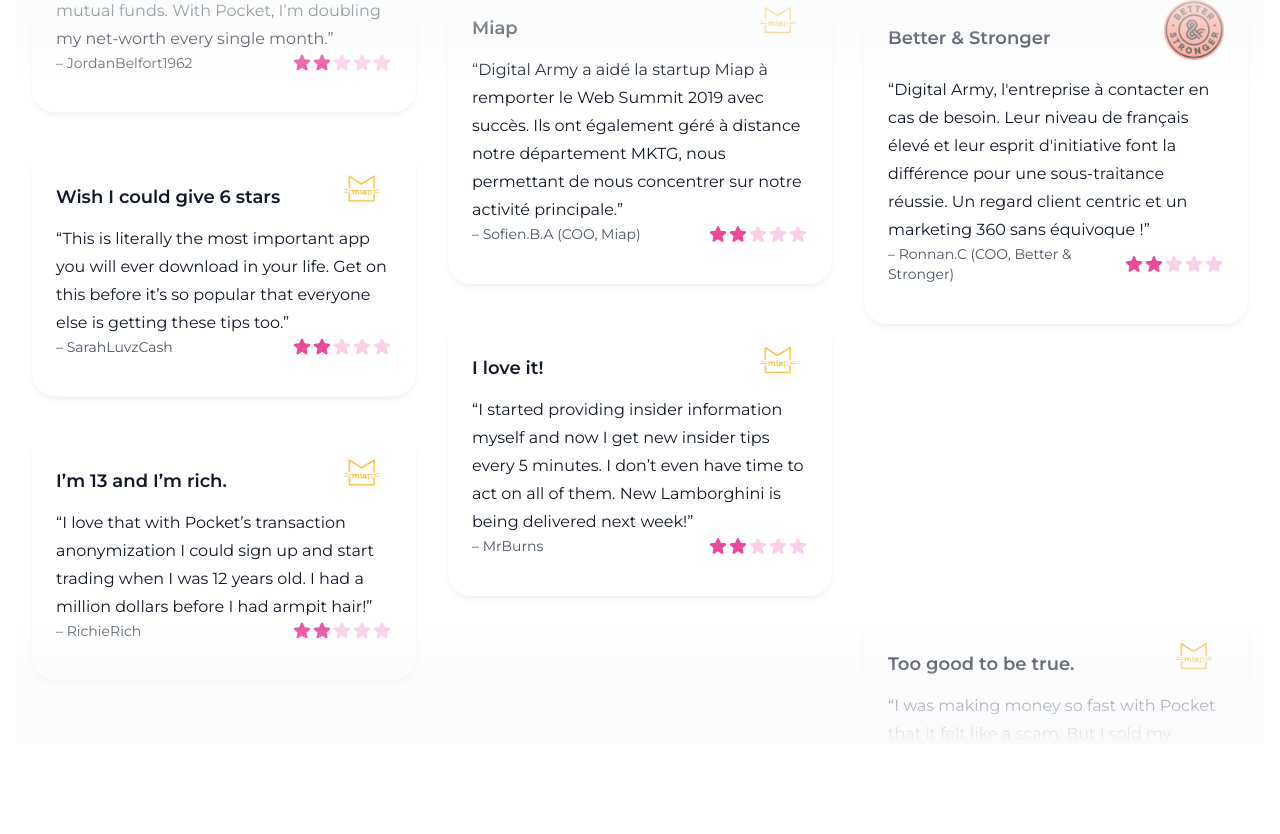
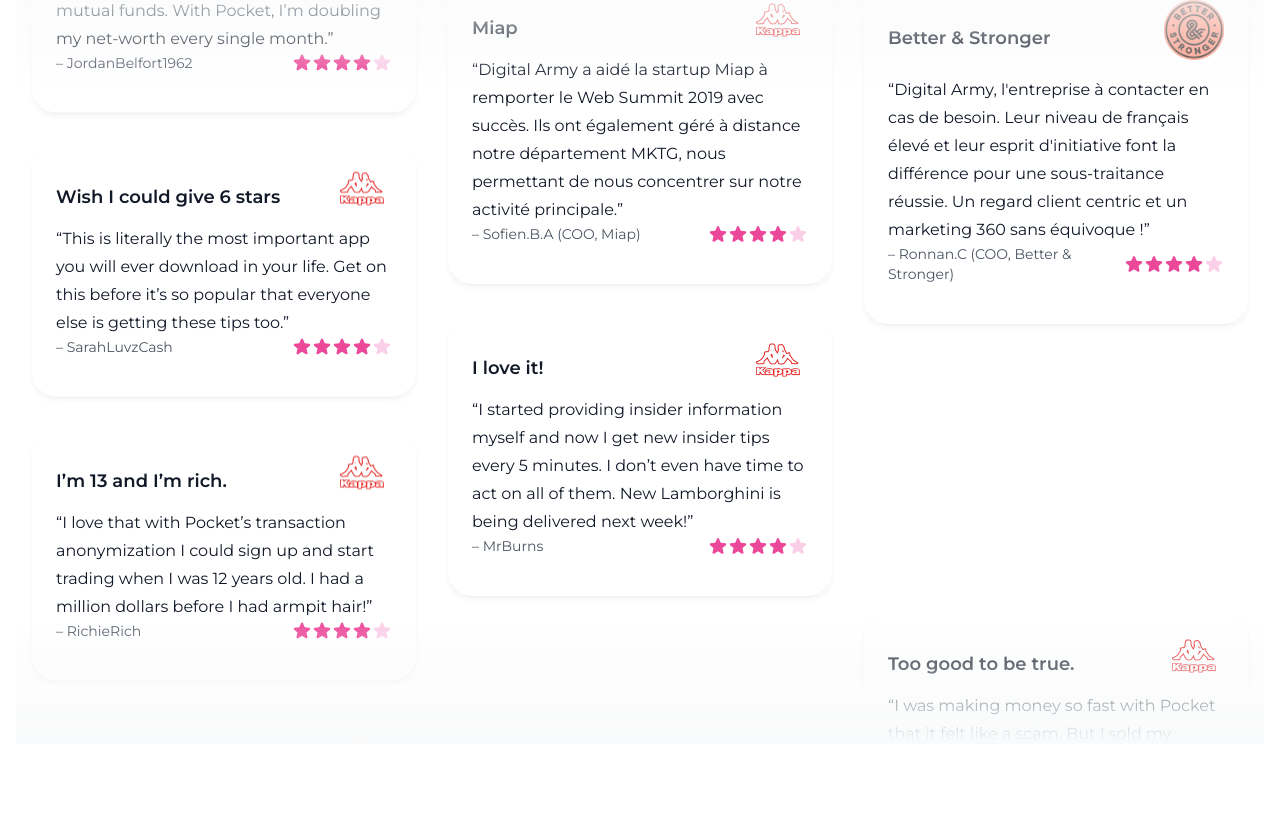
Before and after one commit to FindMalek/Digi.ar, a Next.js app: page / in a window 1280 px wide. Shown: the part 4566-5400 px from the top of the page. Built offline with nearby package versions, Linux system fonts and the light colour scheme.

Commit message:
(1.6.2) - Stable Build - Updating Portfolio layout.

```diff
--- a/package.json
+++ b/package.json
@@ -1,6 +1,6 @@
 {
   "name": "digital-army",
-  "version": "1.0.4.3",
+  "version": "1.6.2",
   "private": true,
   "scripts": {
     "dev": "next dev",
--- a/src/components/home/Reviews.tsx
+++ b/src/components/home/Reviews.tsx
@@ -6,99 +6,99 @@
     title: "YR PANAROMA",
     body: "A propos du C.E.O: Profil assez complet, avec une vision stratégique et des aptitudes commerciales prouvées.",
     author: "M.A.E (DG, Access)",
-    rating: 2,
+    rating: 4,
     imageSrc: "/home-page/reviews/YR PANORAMA TUNIS.webp",
   },
   {
     title: "Miap",
     body: "Digital Army a aidé la startup Miap à remporter le Web Summit 2019 avec succès. Ils ont également géré à distance notre département MKTG, nous permettant de nous concentrer sur notre activité principale.",
     author: "Sofien.B.A  (COO, Miap)",
-    rating: 2,
-    imageSrc: "/home-page/reviews/Miap.webp",
+    rating: 4,
+    imageSrc: "/home-page/reviews/KAPPA.webp",
   },
   {
     title: "Better & Stronger",
     body: "Digital Army, l'entreprise à contacter en cas de besoin. Leur niveau de français élevé et leur esprit d'initiative font la différence pour une sous-traitance réussie. Un regard client centric et un marketing 360 sans équivoque !",
     author: "Ronnan.C  (COO, Better & Stronger)",
-    rating: 2,
+    rating: 4,
     imageSrc: "/home-page/reviews/Calque 1.webp",
   },
   {
     title: "Circle Agency",
     body: "I barely made any money investing in mutual funds. With Pocket, I’m doubling my net-worth every single month.",
     author: "JordanBelfort1962",
-    rating: 2,
-    imageSrc: "/home-page/reviews/Miap.webp",
+    rating: 4,
+    imageSrc: "/home-page/reviews/KAPPA.webp",
   },
   {
     title: "I love it!",
     body: "I started providing insider information myself and now I get new insider tips every 5 minutes. I don’t even have time to act on all of them. New Lamborghini is being delivered next week!",
     author: "MrBurns",
-    rating: 2,
-    imageSrc: "/home-page/reviews/Miap.webp",
+    rating: 4,
+    imageSrc: "/home-page/reviews/KAPPA.webp",
   },
   {
     title: "Too good to be true.",
     body: "I was making money so fast with Pocket that it felt like a scam. But I sold my shares and withdrew the money and it’s really there, right in my bank account. This app is crazy!",
     author: "LazyRich99",
-    rating: 2,
-    imageSrc: "/home-page/reviews/Miap.webp",
+    rating: 4,
+    imageSrc: "/home-page/reviews/KAPPA.webp",
   },
   {
     title: "Wish I could give 6 stars",
     body: "This is literally the most important app you will ever download in your life. Get on this before it’s so popular that everyone else is getting these tips too.",
     author: "SarahLuvzCash",
-    rating: 2,
-    imageSrc: "/home-page/reviews/Miap.webp",
+    rating: 4,
+    imageSrc: "/home-page/reviews/KAPPA.webp",
   },
   {
     title: "Bought an island.",
     body: "Yeah, you read that right. Want your own island too? Get Pocket.",
     author: "ScroogeMcduck",
-    rating: 2,
-    imageSrc: "/home-page/reviews/Miap.webp",
+    rating: 4,
+    imageSrc: "/home-page/reviews/KAPPA.webp",
   },
   {
     title: "No more debt!",
     body: "After 2 weeks of trading on Pocket I was debt-free. Why did I even go to school at all when Pocket exists?",
     author: "BruceWayne",
-    rating: 2,
-    imageSrc: "/home-page/reviews/Miap.webp",
+    rating: 4,
+    imageSrc: "/home-page/reviews/KAPPA.webp",
   },
   {
     title: "I’m 13 and I’m rich.",
     body: "I love that with Pocket’s transaction anonymization I could sign up and start trading when I was 12 years old. I had a million dollars before I had armpit hair!",
     author: "RichieRich",
-    rating: 2,
-    imageSrc: "/home-page/reviews/Miap.webp",
+    rating: 4,
+    imageSrc: "/home-page/reviews/KAPPA.webp",
   },
   {
     title: "Started an investment firm.",
     body: "I charge clients a 3% management fee and just throw all their investments into Pocket. Easy money!",
     author: "TheCountOfMonteChristo",
-    rating: 2,
-    imageSrc: "/home-page/reviews/Miap.webp",
+    rating: 4,
+    imageSrc: "/home-page/reviews/KAPPA.webp",
   },
   {
     title: "It’s like a superpower.",
     body: "Every tip Pocket has sent me has paid off. It’s like playing Blackjack but knowing exactly what card is coming next!",
     author: "ClarkKent",
-    rating: 2,
-    imageSrc: "/home-page/reviews/Miap.webp",
+    rating: 4,
+    imageSrc: "/home-page/reviews/KAPPA.webp",
   },
   {
     title: "Quit my job.",
     body: "I downloaded Pocket three days ago and quit my job today. I can’t believe no one else thought to build a stock trading app that works this way!",
     author: "GeorgeCostanza",
-    rating: 2,
-    imageSrc: "/home-page/reviews/Miap.webp",
+    rating: 4,
+    imageSrc: "/home-page/reviews/KAPPA.webp",
   },
   {
     title: "Don’t download this app",
     body: "Unless you want to have the best life ever! I am literally writing this from a yacht.",
     author: "JeffBezos",
-    rating: 2,
-    imageSrc: "/home-page/reviews/Miap.webp",
+    rating: 4,
+    imageSrc: "/home-page/reviews/KAPPA.webp",
   },
 ];
 
--- a/src/components/navigation/Animatepresence.tsx
+++ b/src/components/navigation/Animatepresence.tsx
@@ -12,6 +12,10 @@
 };
 
 export default function Animatepresence({ open, navs }: Props) {
+  const scrollToTop = () => {
+    window.scrollTo({ top: 0, behavior: "smooth" });
+  };
+
   return (
     <AnimatePresence initial={false}>
       {open && (
@@ -36,7 +40,6 @@
             }}
             className="absolute inset-x-0 top-0 z-0 origin-top rounded-b-2xl bg-gray-50 px-6 pb-6 pt-32 shadow-2xl shadow-gray-900/20"
           >
-            {/* Current: "block border-l-4 border-pink-500 bg-pink-50 py-2 pl-3 pr-4 text-base font-medium text-pink-700 sm:pl-5 sm:pr-6" */}
             {navs.map((item, index) => (
               <Disclosure.Button
                 key={index}
@@ -51,6 +54,7 @@
               <Link href="/contact">
                 <Button
                   type="button"
+                  onClick={scrollToTop}
                   className="w-full md:w-auto relative inline-flex items-center gap-x-1.5 rounded-3xl bg-pink-600 px-5 py-2 text-sm font-semibold text-white shadow-sm hover:bg-pink-500 focus-visible:outline focus-visible:outline-2 focus-visible:outline-offset-2 focus-visible:outline-pink-600"
                 >
                   <LinkIcon className="-ml-0.5 h-5 w-5" aria-hidden="true" />
--- a/src/components/navigation/ContactButton.tsx
+++ b/src/components/navigation/ContactButton.tsx
@@ -7,6 +7,9 @@
 };
 
 export default function ContactButton({ className }: Props) {
+  const scrollToTop = () => {
+    window.scrollTo({ top: 0, behavior: "smooth" });
+  };
   return (
     <div className={className}>
       <div className="flex items-center justify-center md:justify-start">
@@ -14,6 +17,7 @@
           <Link href="/contact">
             <Button
               type="button"
+              onClick={scrollToTop}
               className="w-full md:w-auto relative inline-flex items-center gap-x-1.5 rounded-3xl bg-pink-600 px-5 py-2 text-sm font-semibold text-white shadow-sm hover:bg-pink-500 focus-visible:outline focus-visible:outline-2 focus-visible:outline-offset-2 focus-visible:outline-pink-600"
             >
               <LinkIcon className="-ml-0.5 h-5 w-5" aria-hidden="true" />
--- a/src/components/portfolio-page/CaseStudies.tsx
+++ b/src/components/portfolio-page/CaseStudies.tsx
@@ -3,11 +3,10 @@
 const caseStudies = [
   {
     logo: "/portfolio-page/bw-clients/1.png",
-    client: "Burger King",
+    client: "Panorama Y&R Tunis",
     service: "Web Development",
     date: "2021-01-01",
-    href: "/",
-    title: "Burger King",
+    title: "Project name",
     summary: [
       "Lorem ipsum dolor sit amet, consectetur adipiscing elit. Sed euismod, diam sit amet dictum aliquam, massa diam aliquet nunc, vitae aliquam nisl nunc vitae nisl. Sed euismod, diam sit amet dictum aliquam, massa diam aliquet nunc, vitae aliquam nisl nunc vitae nisl.",
       "Lorem ipsum dolor sit amet, consectetur adipiscing elit. Sed euismod, diam sit amet dictum aliquam, massa diam aliquet nunc, vitae aliquam nisl nunc vitae nisl. Sed euismod, diam sit amet dictum aliquam, massa diam aliquet nunc, vitae aliquam nisl nunc vitae nisl.",
@@ -15,7 +14,7 @@
     testimonial: {
       author: {
         name: "John Doe",
-        role: "CEO of Burger King",
+        role: "CEO of Panorama Y&R Tunis",
       },
       content:
         "Logfdgdfg tetur adipiscing elit. Sed euismod, diam sit amet dictum aliquam, massa diam aliquet nunc, vitae aliquam nisl nunc vitae nisl. Sed euismod, diam sit amet dictum aliquam, massa diam aliquet nunc, vitae aliquam nisl nunc vitae nisl.",
@@ -23,11 +22,10 @@
   },
   {
     logo: "/portfolio-page/bw-clients/2.png",
-    client: "Burger King",
+    client: "Wapp Dev",
     service: "Web Development",
     date: "2021-01-01",
-    href: "/",
-    title: "Burger King",
+    title: "Project name",
     summary: [
       "Lorem ipsum dolor sit amet, consectetur adipiscing elit. Sed euismod, diam sit amet dictum aliquam, massa diam aliquet nunc, vitae aliquam nisl nunc vitae nisl. Sed euismod, diam sit amet dictum aliquam, massa diam aliquet nunc, vitae aliquam nisl nunc vitae nisl.",
       "Lorem ipsum dolor sit amet, consectetur adipiscing elit. Sed euismod, diam sit amet dictum aliquam, massa diam aliquet nunc, vitae aliquam nisl nunc vitae nisl. Sed euismod, diam sit amet dictum aliquam, massa diam aliquet nunc, vitae aliquam nisl nunc vitae nisl.",
@@ -35,7 +33,7 @@
     testimonial: {
       author: {
         name: "John Doe",
-        role: "CEO of Burger King",
+        role: "CEO of Wapp Dev",
       },
       content:
         "Lorem ipsum dolor sit amet, consectetur adipiscing elit. Sed euismod, diam sit amet dictum aliquam, massa diam aliquet nunc, vitae aliquam nisl nunc vitae nisl. Sed euismod, diam sit amet dictum aliquam, massa diam aliquet nunc, vitae aliquam nisl nunc vitae nisl.",
@@ -43,11 +41,10 @@
   },
   {
     logo: "/portfolio-page/bw-clients/3.png",
-    client: "Burger King",
+    client: "Sciences Pro Tunis",
     service: "Web Development",
     date: "2021-01-01",
-    href: "/",
-    title: "Burger King",
+    title: "Project name",
     summary: [
       "Lorem ipsum dolor sit amet, consectetur adipiscing elit. Sed euismod, diam sit amet dictum aliquam, massa diam aliquet nunc, vitae aliquam nisl nunc vitae nisl. Sed euismod, diam sit amet dictum aliquam, massa diam aliquet nunc, vitae aliquam nisl nunc vitae nisl.",
       "Lorem ipsum dolor sit amet, consectetur adipiscing elit. Sed euismod, diam sit amet dictum aliquam, massa diam aliquet nunc, vitae aliquam nisl nunc vitae nisl. Sed euismod, diam sit amet dictum aliquam, massa diam aliquet nunc, vitae aliquam nisl nunc vitae nisl.",
@@ -55,7 +52,7 @@
     testimonial: {
       author: {
         name: "John Doe",
-        role: "CEO of Burger King",
+        role: "CEO of Sciences Pro Tunis",
       },
       content:
         "Lorem ipsum dolor sit amet, consectetur adipiscing elit. Sed euismod, diam sit amet dictum aliquam, massa diam aliquet nunc, vitae aliquam nisl nunc vitae nisl. Sed euismod, diam sit amet dictum aliquam, massa diam aliquet nunc, vitae aliquam nisl nunc vitae nisl.",
@@ -63,11 +60,10 @@
   },
   {
     logo: "/portfolio-page/bw-clients/4.png",
-    client: "Burger King",
+    client: "Timberland EU",
     service: "Web Development",
     date: "2021-01-01",
-    href: "/",
-    title: "Burger King",
+    title: "Project name",
     summary: [
       "Lorem ipsum dolor sit amet, consectetur adipiscing elit. Sed euismod, diam sit amet dictum aliquam, massa diam aliquet nunc, vitae aliquam nisl nunc vitae nisl. Sed euismod, diam sit amet dictum aliquam, massa diam aliquet nunc, vitae aliquam nisl nunc vitae nisl.",
       "Lorem ipsum dolor sit amet, consectetur adipiscing elit. Sed euismod, diam sit amet dictum aliquam, massa diam aliquet nunc, vitae aliquam nisl nunc vitae nisl. Sed euismod, diam sit amet dictum aliquam, massa diam aliquet nunc, vitae aliquam nisl nunc vitae nisl.",
@@ -75,7 +71,7 @@
     testimonial: {
       author: {
         name: "John Doe",
-        role: "CEO of Burger King",
+        role: "CEO of Timberland EU",
       },
       content:
         "Lorem ipsum dolor sit amet, consectetur adipiscing elit. Sed euismod, diam sit amet dictum aliquam, massa diam aliquet nunc, vitae aliquam nisl nunc vitae nisl. Sed euismod, diam sit amet dictum aliquam, massa diam aliquet nunc, vitae aliquam nisl nunc vitae nisl.",
--- a/src/components/portfolio-page/CaseStudy.tsx
+++ b/src/components/portfolio-page/CaseStudy.tsx
@@ -14,7 +14,6 @@
     client: string;
     service: string;
     date: string;
-    href: string;
     title: string;
     summary: string[];
     testimonial: {
@@ -34,7 +33,7 @@
         <div className="sm:flex sm:items-center sm:gap-x-6 lg:block">
           <Image
             src={caseStudy.logo}
-            alt=""
+            alt={caseStudy.client}
             width={500}
             height={500}
             className="h-[100px] w-[100px] flex-none"
@@ -54,24 +53,13 @@
         </div>
       </div>
       <div className="col-span-full lg:col-span-2 lg:max-w-2xl">
-        <p className="font-display text-4xl font-medium text-neutral-950">
-          <Link href={caseStudy.href}>{caseStudy.title}</Link>
+        <p className="font-display text-4xl font-semibold text-neutral-950">
+          {caseStudy.title}
         </p>
         <div className="mt-6 space-y-6 text-base text-neutral-600">
           {caseStudy.summary.map((paragraph) => (
             <p key={paragraph}>{paragraph}</p>
           ))}
-        </div>
-        <div className="mt-8 flex">
-          <Link href={caseStudy.href}>
-            <Button
-              variant="primary"
-              className="shadow-none"
-              aria-label={`Read case study: ${caseStudy.client}`}
-            >
-              Read case study
-            </Button>
-          </Link>
         </div>
         {caseStudy.testimonial && (
           <Blockquote author={caseStudy.testimonial.author} className="mt-12">
--- a/src/components/portfolio-page/Testimonial.tsx
+++ b/src/components/portfolio-page/Testimonial.tsx
@@ -8,17 +8,18 @@
       <div className="mx-auto max-w-2xl lg:max-w-4xl">
         <Image
           className="mx-auto h-12"
-          src="https://tailwindui.com/img/logos/workcation-logo-indigo-600.svg"
-          width={1000}
-          height={1000}
-          alt=""
+          src="/home-page/reviews/miap.webp"
+          height={600}
+          width={130}
+          alt="Logo de Miap, une startup tunisienne, qui a remporté le Web Summit 2019 avec l'aide de Digital Army"
         />
         <figure className="mt-10">
           <blockquote className="text-center text-xl font-semibold leading-8 text-gray-900 sm:text-2xl sm:leading-9">
             <p>
-              “Lorem ipsum dolor sit amet consectetur adipisicing elit. Nemo
-              expedita voluptas culpa sapiente alias molestiae. Numquam corrupti
-              in laborum sed rerum et corporis.”
+              “Digital Army a aidé la startup Miap à remporter le Web Summit
+              2019 avec succès. Ils ont également géré à distance notre
+              département MKTG, nous permettant de nous concentrer sur notre
+              activité principale.”
             </p>
           </blockquote>
           <figcaption className="mt-10">
@@ -30,7 +31,7 @@
               height={1000}
             />
             <div className="mt-4 flex items-center justify-center space-x-3 text-base">
-              <div className="font-semibold text-gray-900">Judith Black</div>
+              <div className="font-semibold text-gray-900">Sofien.B.A</div>
               <svg
                 viewBox="0 0 2 2"
                 width={3}
@@ -40,7 +41,7 @@
               >
                 <circle cx={1} cy={1} r={1} />
               </svg>
-              <div className="text-gray-600">CEO of Workcation</div>
+              <div className="text-gray-600">COO de Miap</div>
             </div>
           </figcaption>
         </figure>
```
